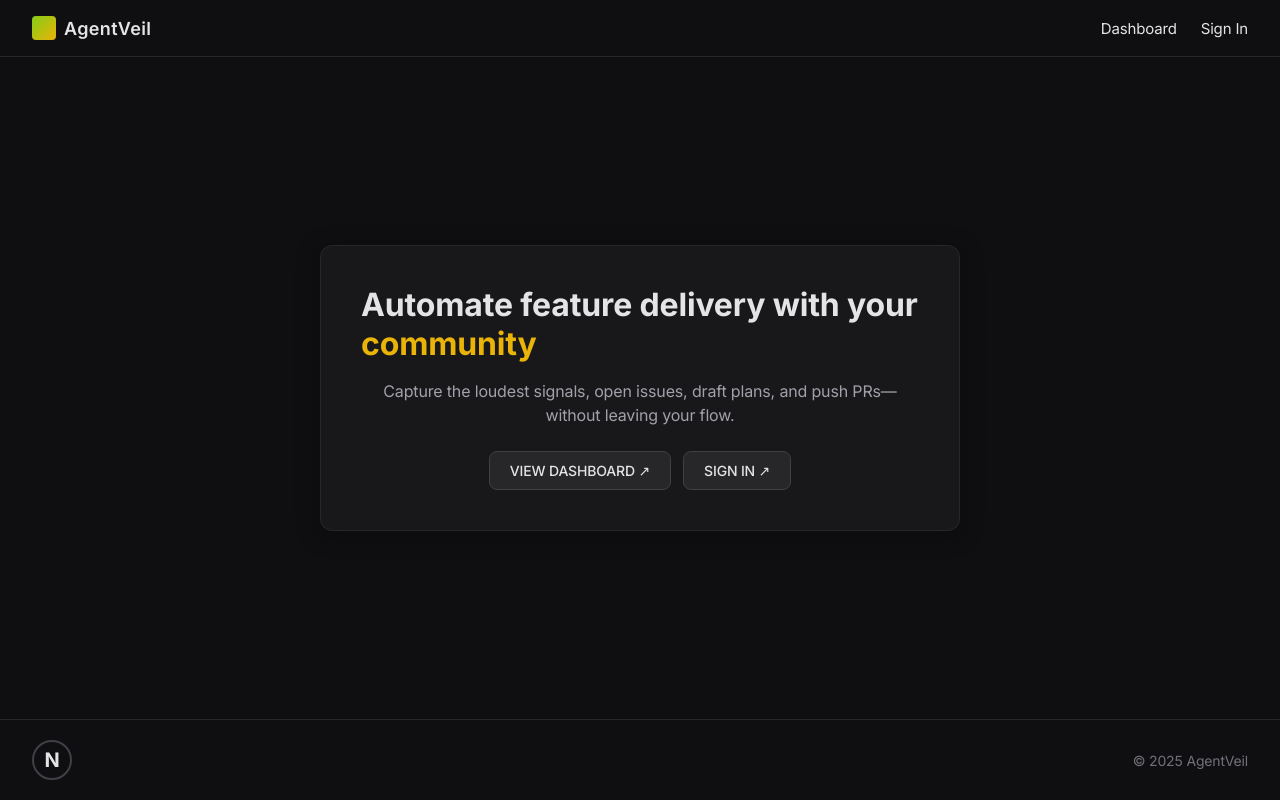
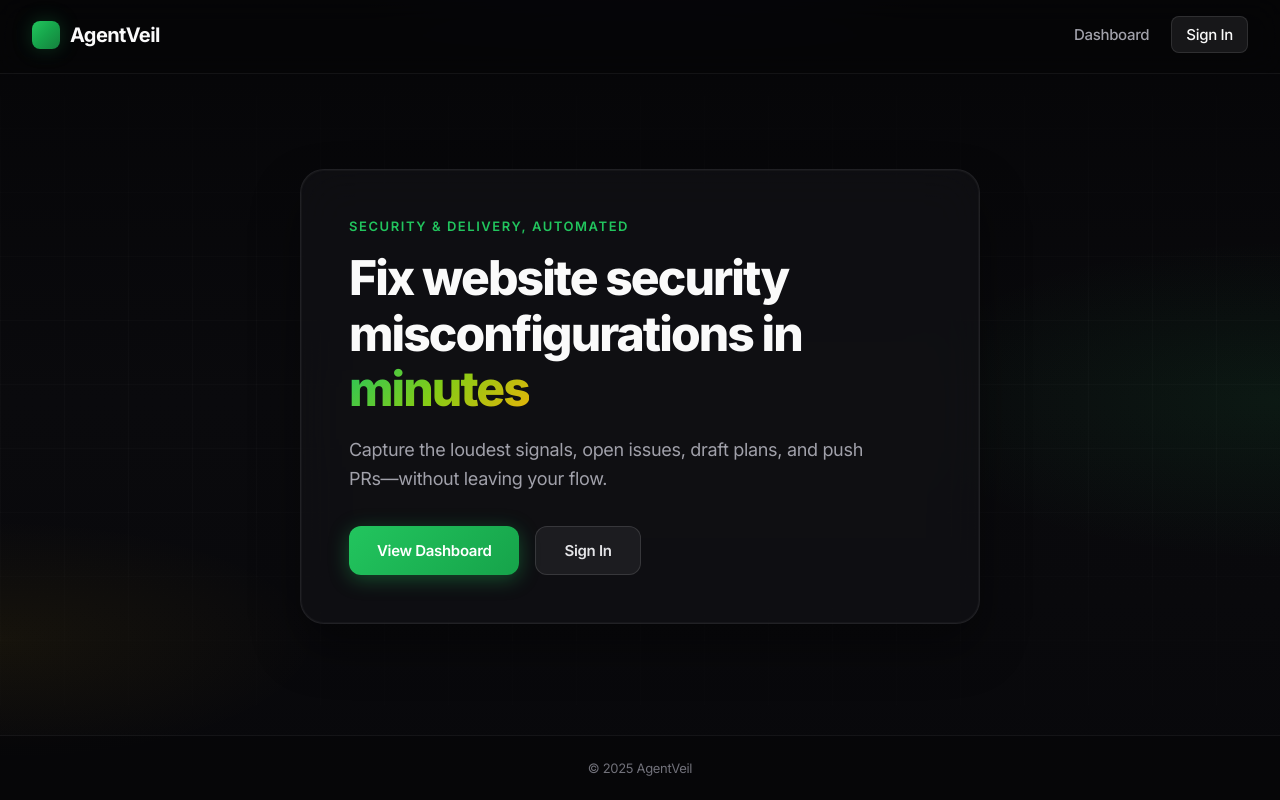
Before and after one commit to reknahs/agent-veil, a Next.js app: page / in a window 1280 px wide. Built offline with nearby package versions, Linux system fonts and the light colour scheme; no server answers.

Commit message:
UI: modern homepage and dashboard, new headline and tagline
Made-with: Cursor

```diff
--- a/app/globals.css
+++ b/app/globals.css
@@ -1,34 +1,39 @@
 * {
   box-sizing: border-box;
 }
-html,
+html {
+  scroll-behavior: smooth;
+}
 body {
   margin: 0;
   min-height: 100vh;
   font-family: system-ui, -apple-system, BlinkMacSystemFont, "Segoe UI", sans-serif;
-  background: linear-gradient(165deg, #08080a 0%, #0d0d10 40%, #12121a 100%);
-  color: #f4f4f5;
+  background: #050507;
+  color: #fafafa;
   -webkit-font-smoothing: antialiased;
-  letter-spacing: -0.01em;
+  -moz-osx-font-smoothing: grayscale;
+  letter-spacing: -0.02em;
 }
 
 .dashboard {
   min-height: 100vh;
   display: flex;
   flex-direction: column;
+  background: linear-gradient(180deg, #050507 0%, #0a0a0d 40%, #08080b 100%);
 }
 .dashboard-header {
   padding: 2rem 2.5rem;
-  border-bottom: 1px solid rgba(63, 63, 70, 0.4);
-  background: rgba(13, 13, 18, 0.85);
+  border-bottom: 1px solid rgba(255, 255, 255, 0.06);
+  background: rgba(8, 8, 10, 0.75);
   backdrop-filter: blur(20px);
-  animation: dashboardHeaderIn 0.4s ease-out;
-  box-shadow: 0 1px 0 rgba(255, 255, 255, 0.03);
+  -webkit-backdrop-filter: blur(20px);
+  animation: dashboardHeaderIn 0.45s cubic-bezier(0.22, 1, 0.36, 1) forwards;
+  box-shadow: 0 1px 0 rgba(255, 255, 255, 0.04);
 }
 @keyframes dashboardHeaderIn {
   from {
     opacity: 0;
-    transform: translateY(-8px);
+    transform: translateY(-12px);
   }
   to {
     opacity: 1;
@@ -44,10 +49,10 @@ body {
 }
 .dashboard-title-block h1 {
   margin: 0 0 0.25rem 0;
-  font-size: 1.75rem;
-  font-weight: 700;
-  letter-spacing: -0.03em;
-  background: linear-gradient(135deg, #fff 0%, #a1a1aa 70%);
+  font-size: 1.875rem;
+  font-weight: 800;
+  letter-spacing: -0.04em;
+  background: linear-gradient(135deg, #fafafa 0%, #d4d4d8 100%);
   -webkit-background-clip: text;
   -webkit-text-fill-color: transparent;
   background-clip: text;
@@ -55,56 +60,63 @@ body {
 .dashboard-tagline {
   margin: 0;
   color: #71717a;
-  font-size: 0.875rem;
+  font-size: 0.9375rem;
   font-weight: 500;
 }
 .dashboard-target-row {
   display: flex;
   align-items: center;
-  gap: 0.75rem;
-  margin-top: 1.25rem;
+  gap: 1rem;
+  margin-top: 1.5rem;
   flex-wrap: wrap;
 }
 .target-label {
   font-size: 0.8125rem;
-  font-weight: 500;
+  font-weight: 600;
   color: #a1a1aa;
+  text-transform: uppercase;
+  letter-spacing: 0.05em;
 }
 .target-input {
   flex: 1;
   min-width: 200px;
   max-width: 420px;
-  padding: 0.5rem 0.875rem;
-  font-size: 0.875rem;
-  color: #f4f4f5;
-  background: rgba(24, 24, 27, 0.9);
-  border: 1px solid #27272a;
-  border-radius: 8px;
+  padding: 0.625rem 1rem;
+  font-size: 0.9375rem;
+  color: #fafafa;
+  background: rgba(18, 18, 22, 0.8);
+  border: 1px solid rgba(255, 255, 255, 0.08);
+  border-radius: 12px;
   outline: none;
-  transition: border-color 0.2s ease, box-shadow 0.2s ease;
+  transition: border-color 0.2s ease, box-shadow 0.2s ease, background 0.2s ease;
 }
 .target-input:focus {
-  border-color: #52525b;
-  box-shadow: 0 0 0 2px rgba(82, 82, 91, 0.25);
+  border-color: rgba(34, 197, 94, 0.5);
+  box-shadow: 0 0 0 3px rgba(34, 197, 94, 0.15);
+  background: rgba(24, 24, 28, 0.9);
 }
 .target-input::placeholder {
   color: #52525b;
 }
 .dashboard-actions {
   display: flex;
-  gap: 0.625rem;
+  gap: 0.75rem;
   flex-wrap: wrap;
-  margin-top: 1rem;
+  margin-top: 1.25rem;
 }
 .dashboard-pr-status {
-  margin: 0.875rem 0 0 0;
-  font-size: 0.8125rem;
+  margin: 1rem 0 0 0;
+  padding: 0.75rem 1rem;
+  font-size: 0.875rem;
   color: #a1a1aa;
+  background: rgba(34, 197, 94, 0.08);
+  border-radius: 10px;
+  border: 1px solid rgba(34, 197, 94, 0.2);
 }
 .dashboard-pr-status .pr-link {
   color: #22c55e;
   text-decoration: none;
-  font-weight: 500;
+  font-weight: 600;
 }
 .dashboard-pr-status .pr-link:hover {
   text-decoration: underline;
@@ -113,70 +125,71 @@ body {
   color: #71717a;
 }
 .btn {
-  padding: 0.5rem 1rem;
-  border-radius: 8px;
-  font-size: 0.8125rem;
+  padding: 0.625rem 1.25rem;
+  border-radius: 12px;
+  font-size: 0.875rem;
   font-weight: 600;
   cursor: pointer;
   border: none;
-  transition: all 0.2s ease;
+  transition: transform 0.2s ease, box-shadow 0.2s ease, filter 0.2s ease;
 }
 .btn:hover:not(:disabled) {
-  transform: translateY(-1px);
+  transform: translateY(-2px);
 }
 .btn:active:not(:disabled) {
   transform: translateY(0);
 }
 .btn:disabled {
-  opacity: 0.6;
+  opacity: 0.5;
   cursor: not-allowed;
 }
 .btn-primary {
   background: linear-gradient(135deg, #ef4444 0%, #dc2626 100%);
   color: white;
-  box-shadow: 0 1px 2px rgba(0, 0, 0, 0.25);
+  box-shadow: 0 4px 16px rgba(239, 68, 68, 0.3);
 }
 .btn-primary:hover:not(:disabled) {
-  background: linear-gradient(135deg, #f87171 0%, #ef4444 100%);
-  box-shadow: 0 4px 12px rgba(239, 68, 68, 0.35);
+  box-shadow: 0 6px 24px rgba(239, 68, 68, 0.4);
+  filter: brightness(1.08);
 }
 .btn-secondary {
-  background: rgba(39, 39, 42, 0.9);
+  background: rgba(255, 255, 255, 0.06);
   color: #e4e4e7;
-  border: 1px solid #3f3f46;
+  border: 1px solid rgba(255, 255, 255, 0.1);
 }
 .btn-secondary:hover:not(:disabled) {
-  background: #3f3f46;
-  border-color: #52525b;
+  background: rgba(255, 255, 255, 0.1);
+  border-color: rgba(255, 255, 255, 0.15);
+  box-shadow: 0 4px 16px rgba(0, 0, 0, 0.2);
 }
 .btn-ghost {
   background: transparent;
   color: #a1a1aa;
-  border: 1px solid transparent;
+  border: 1px solid rgba(255, 255, 255, 0.06);
 }
 .btn-ghost:hover:not(:disabled) {
-  background: rgba(39, 39, 42, 0.6);
+  background: rgba(255, 255, 255, 0.06);
   color: #e4e4e7;
 }
 
 .dashboard-main {
   flex: 1;
   display: grid;
-  grid-template-columns: 1fr 340px;
+  grid-template-columns: 1fr 360px;
   gap: 0;
   min-height: 0;
 }
 .dashboard-graph {
-  padding: 1.5rem 2.5rem;
+  padding: 1.75rem 2.5rem;
   display: flex;
   flex-direction: column;
   min-height: 0;
-  animation: dashboardSectionIn 0.45s ease-out 0.05s both;
+  animation: dashboardSectionIn 0.5s cubic-bezier(0.22, 1, 0.36, 1) 0.05s both;
 }
 @keyframes dashboardSectionIn {
   from {
     opacity: 0;
-    transform: translateX(-12px);
+    transform: translateX(-16px);
   }
   to {
     opacity: 1;
@@ -185,13 +198,13 @@ body {
 }
 .dashboard-graph h2 {
   margin: 0 0 0.25rem 0;
-  font-size: 1rem;
-  font-weight: 600;
-  color: #e4e4e7;
-  letter-spacing: -0.01em;
+  font-size: 1.125rem;
+  font-weight: 700;
+  color: #fafafa;
+  letter-spacing: -0.02em;
 }
 .dashboard-graph-hint {
-  margin: 0 0 0.75rem 0;
+  margin: 0 0 1rem 0;
   font-size: 0.8125rem;
   color: #71717a;
 }
@@ -199,15 +212,16 @@ body {
   flex: 1;
   height: 520px;
   min-height: 400px;
-  border-radius: 16px;
-  border: 1px solid rgba(63, 63, 70, 0.4);
+  border-radius: 20px;
+  border: 1px solid rgba(255, 255, 255, 0.06);
   overflow: hidden;
-  background: rgba(18, 18, 24, 0.6);
+  background: rgba(12, 12, 16, 0.6);
+  box-shadow: 0 0 0 1px rgba(255, 255, 255, 0.03) inset, 0 8px 32px rgba(0, 0, 0, 0.3);
   transition: border-color 0.25s ease, box-shadow 0.25s ease;
 }
 .graph-container:hover {
-  border-color: rgba(82, 82, 91, 0.6);
-  box-shadow: 0 8px 32px rgba(0, 0, 0, 0.5);
+  border-color: rgba(255, 255, 255, 0.1);
+  box-shadow: 0 0 0 1px rgba(255, 255, 255, 0.04) inset, 0 12px 40px rgba(0, 0, 0, 0.4);
 }
 .graph-placeholder {
   height: 100%;
@@ -216,16 +230,16 @@ body {
   align-items: center;
   justify-content: center;
   color: #71717a;
-  font-size: 0.875rem;
+  font-size: 0.9375rem;
 }
 
 .dashboard-feed {
-  border-left: 1px solid rgba(39, 39, 42, 0.8);
+  border-left: 1px solid rgba(255, 255, 255, 0.06);
   display: flex;
   flex-direction: column;
   min-height: 0;
-  background: rgba(9, 9, 11, 0.3);
-  animation: dashboardSectionIn 0.45s ease-out 0.1s both;
+  background: rgba(6, 6, 8, 0.5);
+  animation: dashboardSectionIn 0.5s cubic-bezier(0.22, 1, 0.36, 1) 0.1s both;
 }
 .breach-feed {
   height: 100%;
@@ -234,102 +248,147 @@ body {
   min-height: 0;
 }
 .breach-feed-header {
-  padding: 1rem 1.5rem;
-  font-size: 0.8125rem;
-  font-weight: 600;
+  padding: 1.25rem 1.5rem;
+  font-size: 0.75rem;
+  font-weight: 700;
   text-transform: uppercase;
-  letter-spacing: 0.05em;
+  letter-spacing: 0.08em;
   color: #71717a;
-  border-bottom: 1px solid rgba(39, 39, 42, 0.8);
+  border-bottom: 1px solid rgba(255, 255, 255, 0.06);
 }
 .breach-feed-list {
   flex: 1;
   overflow-y: auto;
-  padding: 0.5rem;
+  padding: 0.75rem;
 }
 .breach-feed-loading,
 .breach-feed-empty {
-  padding: 1rem;
+  padding: 1.25rem;
   color: #71717a;
-  font-size: 0.875rem;
+  font-size: 0.9375rem;
 }
 .breach-feed-item {
-  padding: 0.5rem 0.75rem;
-  margin-bottom: 0.25rem;
-  border-radius: 4px;
-  border-left: 3px solid #a1a1aa;
-  background: #18181b;
-  font-size: 0.8125rem;
-  transition: background 0.2s ease, border-left-color 0.2s ease, transform 0.2s ease;
+  padding: 0.75rem 1rem;
+  margin-bottom: 0.5rem;
+  border-radius: 12px;
+  border-left: 3px solid #52525b;
+  background: rgba(24, 24, 28, 0.6);
+  font-size: 0.875rem;
+  transition: background 0.2s ease, border-left-color 0.2s ease, transform 0.2s ease, box-shadow 0.2s ease;
 }
 .breach-feed-item:hover {
-  background: #27272a;
-  border-left-color: #eab308;
-  transform: translateX(2px);
+  background: rgba(39, 39, 45, 0.7);
+  border-left-color: #22c55e;
+  transform: translateX(4px);
+  box-shadow: 0 4px 12px rgba(0, 0, 0, 0.2);
 }
 .breach-feed-time {
   display: block;
   color: #71717a;
   font-size: 0.75rem;
-  margin-bottom: 0.125rem;
+  margin-bottom: 0.25rem;
+  font-weight: 500;
 }
 .breach-feed-message {
   color: #e4e4e7;
+  line-height: 1.45;
 }
 
-/* Landing (Vector-style) */
+/* Landing — modern */
 .landing {
   min-height: 100vh;
   display: flex;
   flex-direction: column;
-  background: #0f0f12;
+  position: relative;
+  isolation: isolate;
+}
+.landing-bg {
+  position: fixed;
+  inset: 0;
+  z-index: -1;
+  overflow: hidden;
+}
+.landing-bg-gradient {
+  position: absolute;
+  inset: 0;
+  background:
+    radial-gradient(ellipse 80% 50% at 50% -20%, rgba(120, 80, 220, 0.15) 0%, transparent 50%),
+    radial-gradient(ellipse 60% 40% at 100% 50%, rgba(34, 197, 94, 0.08) 0%, transparent 50%),
+    radial-gradient(ellipse 50% 30% at 0% 80%, rgba(234, 179, 8, 0.06) 0%, transparent 50%),
+    linear-gradient(180deg, #050507 0%, #0a0a0d 50%, #08080b 100%);
+}
+.landing-bg-grid {
+  position: absolute;
+  inset: 0;
+  background-image: linear-gradient(rgba(255,255,255,0.02) 1px, transparent 1px),
+    linear-gradient(90deg, rgba(255,255,255,0.02) 1px, transparent 1px);
+  background-size: 64px 64px;
+  mask-image: linear-gradient(180deg, transparent 0%, black 40%, black 60%, transparent 100%);
+  -webkit-mask-image: linear-gradient(180deg, transparent 0%, black 40%, black 60%, transparent 100%);
 }
 .landing-nav {
   display: flex;
   align-items: center;
   justify-content: space-between;
-  padding: 1rem 2rem;
-  border-bottom: 1px solid #27272a;
-  transition: border-color 0.2s ease;
+  padding: 1rem 2rem 1.25rem;
+  background: rgba(5, 5, 7, 0.6);
+  backdrop-filter: blur(16px);
+  -webkit-backdrop-filter: blur(16px);
+  border-bottom: 1px solid rgba(255, 255, 255, 0.06);
+  transition: background 0.2s ease;
 }
 .landing-logo {
   display: flex;
   align-items: center;
-  gap: 0.5rem;
+  gap: 0.625rem;
   transition: transform 0.2s ease;
 }
 .landing-logo:hover {
   transform: scale(1.02);
 }
 .landing-logo-icon {
-  width: 24px;
-  height: 24px;
-  border-radius: 4px;
-  background: linear-gradient(135deg, #84cc16 0%, #eab308 100%);
-  transition: filter 0.2s ease;
+  width: 28px;
+  height: 28px;
+  border-radius: 8px;
+  background: linear-gradient(135deg, #22c55e 0%, #16a34a 50%, #15803d 100%);
+  box-shadow: 0 0 20px rgba(34, 197, 94, 0.25);
+  transition: box-shadow 0.2s ease;
 }
 .landing-logo:hover .landing-logo-icon {
-  filter: brightness(1.1);
+  box-shadow: 0 0 28px rgba(34, 197, 94, 0.35);
 }
 .landing-logo-text {
-  font-size: 1.125rem;
-  font-weight: 600;
-  color: #e4e4e7;
-  letter-spacing: 0.02em;
+  font-size: 1.25rem;
+  font-weight: 700;
+  color: #fafafa;
+  letter-spacing: -0.03em;
 }
 .landing-nav-links {
   display: flex;
-  gap: 1.5rem;
+  align-items: center;
+  gap: 0.5rem;
 }
 .landing-nav-link {
-  color: #e4e4e7;
+  color: #a1a1aa;
   font-size: 0.9375rem;
+  font-weight: 500;
   text-decoration: none;
-  transition: color 0.2s ease, transform 0.2s ease;
+  padding: 0.5rem 0.875rem;
+  border-radius: 8px;
+  transition: color 0.2s ease, background 0.2s ease;
 }
 .landing-nav-link:hover {
-  color: #a1a1aa;
-  transform: translateY(-1px);
+  color: #fafafa;
+  background: rgba(255, 255, 255, 0.06);
+}
+.landing-nav-cta {
+  color: #fafafa;
+  background: rgba(255, 255, 255, 0.08);
+  border: 1px solid rgba(255, 255, 255, 0.1);
+}
+.landing-nav-cta:hover {
+  background: rgba(255, 255, 255, 0.12);
+  border-color: rgba(255, 255, 255, 0.15);
 }
 
 .landing-hero {
@@ -337,97 +396,109 @@ body {
   display: flex;
   align-items: center;
   justify-content: center;
-  padding: 3rem 1.5rem;
+  padding: 4rem 1.5rem 5rem;
 }
 .landing-hero-card {
   width: 100%;
-  max-width: 640px;
-  padding: 2.5rem;
-  background: #18181b;
-  border-radius: 12px;
-  border: 1px solid #27272a;
-  box-shadow: 0 4px 24px rgba(0, 0, 0, 0.3);
-  animation: landingCardIn 0.5s ease-out;
+  max-width: 680px;
+  padding: 3rem;
+  background: rgba(18, 18, 22, 0.7);
+  backdrop-filter: blur(24px);
+  -webkit-backdrop-filter: blur(24px);
+  border-radius: 24px;
+  border: 1px solid rgba(255, 255, 255, 0.08);
+  box-shadow: 0 24px 48px rgba(0, 0, 0, 0.4), 0 0 0 1px rgba(255, 255, 255, 0.03) inset;
+  animation: landingCardIn 0.6s cubic-bezier(0.22, 1, 0.36, 1) forwards;
 }
 @keyframes landingCardIn {
   from {
     opacity: 0;
-    transform: translateY(12px);
+    transform: translateY(20px);
   }
   to {
     opacity: 1;
     transform: translateY(0);
   }
 }
+.landing-eyebrow {
+  margin: 0 0 1rem 0;
+  font-size: 0.8125rem;
+  font-weight: 600;
+  text-transform: uppercase;
+  letter-spacing: 0.12em;
+  color: #22c55e;
+}
 .landing-headline {
-  margin: 0 0 1rem 0;
-  font-size: 2rem;
-  font-weight: 700;
-  line-height: 1.2;
-  color: #e4e4e7;
+  margin: 0 0 1.25rem 0;
+  font-size: clamp(2rem, 5vw, 3rem);
+  font-weight: 800;
+  line-height: 1.15;
+  letter-spacing: -0.04em;
+  color: #fafafa;
 }
 .landing-highlight {
-  color: #eab308;
-  font-weight: 700;
+  background: linear-gradient(135deg, #22c55e 0%, #84cc16 50%, #eab308 100%);
+  -webkit-background-clip: text;
+  -webkit-text-fill-color: transparent;
+  background-clip: text;
+  font-weight: 800;
 }
 .landing-subtext {
-  margin: 0 0 1.5rem 0;
-  font-size: 1rem;
-  line-height: 1.5;
+  margin: 0 0 2rem 0;
+  font-size: 1.125rem;
+  line-height: 1.6;
   color: #a1a1aa;
-  text-align: center;
+  max-width: 520px;
 }
 .landing-actions {
   display: flex;
-  gap: 0.75rem;
-  justify-content: center;
+  gap: 1rem;
   flex-wrap: wrap;
 }
 .landing-btn {
-  display: inline-block;
-  padding: 0.625rem 1.25rem;
-  font-size: 0.875rem;
-  font-weight: 500;
-  color: #e4e4e7;
-  background: #27272a;
-  border: 1px solid #3f3f46;
-  border-radius: 8px;
+  display: inline-flex;
+  align-items: center;
+  justify-content: center;
+  padding: 0.875rem 1.75rem;
+  font-size: 0.9375rem;
+  font-weight: 600;
   text-decoration: none;
-  transition: background 0.2s ease, color 0.2s ease, transform 0.2s ease, box-shadow 0.2s ease;
+  border-radius: 12px;
+  transition: transform 0.2s ease, box-shadow 0.2s ease, filter 0.2s ease;
 }
 .landing-btn:hover {
-  background: #3f3f46;
+  transform: translateY(-2px);
+}
+.landing-btn-primary {
   color: #fff;
-  transform: translateY(-2px);
-  box-shadow: 0 4px 12px rgba(0, 0, 0, 0.4);
+  background: linear-gradient(135deg, #22c55e 0%, #16a34a 100%);
+  border: none;
+  box-shadow: 0 4px 20px rgba(34, 197, 94, 0.35);
+}
+.landing-btn-primary:hover {
+  box-shadow: 0 8px 28px rgba(34, 197, 94, 0.45);
+  filter: brightness(1.05);
+}
+.landing-btn-secondary {
+  color: #e4e4e7;
+  background: rgba(255, 255, 255, 0.06);
+  border: 1px solid rgba(255, 255, 255, 0.12);
+}
+.landing-btn-secondary:hover {
+  background: rgba(255, 255, 255, 0.1);
+  border-color: rgba(255, 255, 255, 0.18);
 }
 
 .landing-footer {
   display: flex;
   align-items: center;
-  justify-content: space-between;
-  padding: 1.25rem 2rem;
-  border-top: 1px solid #27272a;
-}
-.landing-footer-n {
-  width: 40px;
-  height: 40px;
-  display: flex;
-  align-items: center;
   justify-content: center;
-  border-radius: 50%;
-  border: 2px solid #3f3f46;
-  font-size: 1.25rem;
-  font-weight: 700;
-  color: #e4e4e7;
-  transition: border-color 0.2s ease, transform 0.2s ease;
-}
-.landing-footer-n:hover {
-  border-color: #71717a;
-  transform: rotate(5deg);
+  padding: 1.5rem 2rem;
+  border-top: 1px solid rgba(255, 255, 255, 0.06);
+  background: rgba(5, 5, 7, 0.5);
 }
 .landing-footer-copy {
-  font-size: 0.875rem;
+  font-size: 0.8125rem;
   color: #71717a;
 }
 
@@ -435,14 +506,15 @@ body {
 .modal-overlay {
   position: fixed;
   inset: 0;
-  background: rgba(0, 0, 0, 0.7);
-  backdrop-filter: blur(8px);
+  background: rgba(0, 0, 0, 0.75);
+  backdrop-filter: blur(12px);
+  -webkit-backdrop-filter: blur(12px);
   display: flex;
   align-items: center;
   justify-content: center;
   z-index: 1000;
   padding: 1.5rem;
-  animation: modalFadeIn 0.2s ease-out;
+  animation: modalFadeIn 0.25s ease-out;
 }
 @keyframes modalFadeIn {
   from { opacity: 0; }
@@ -453,16 +525,17 @@ body {
   max-width: 480px;
   max-height: 90vh;
   overflow-y: auto;
-  background: linear-gradient(180deg, #18181b 0%, #0f0f12 100%);
-  border-radius: 16px;
-  border: 1px solid rgba(63, 63, 70, 0.5);
-  box-shadow: 0 24px 48px rgba(0, 0, 0, 0.5), 0 0 0 1px rgba(255, 255, 255, 0.05);
-  animation: modalSlideIn 0.3s ease-out;
+  background: linear-gradient(180deg, rgba(24, 24, 28, 0.95) 0%, rgba(12, 12, 16, 0.98) 100%);
+  backdrop-filter: blur(20px);
+  border-radius: 20px;
+  border: 1px solid rgba(255, 255, 255, 0.08);
+  box-shadow: 0 24px 48px rgba(0, 0, 0, 0.5), 0 0 0 1px rgba(255, 255, 255, 0.05) inset;
+  animation: modalSlideIn 0.35s cubic-bezier(0.22, 1, 0.36, 1) forwards;
 }
 @keyframes modalSlideIn {
   from {
     opacity: 0;
-    transform: scale(0.96) translateY(-8px);
+    transform: scale(0.96) translateY(-12px);
   }
   to {
     opacity: 1;
--- a/app/page.tsx
+++ b/app/page.tsx
@@ -4,6 +4,11 @@ import Link from "next/link";
 export default function HomePage() {
   return (
     <div className="landing">
+      <div className="landing-bg">
+        <div className="landing-bg-gradient" />
+        <div className="landing-bg-grid" aria-hidden />
+      </div>
+
       <nav className="landing-nav">
         <div className="landing-logo">
           <span className="landing-logo-icon" aria-hidden />
@@ -13,7 +18,7 @@ export default function HomePage() {
           <Link href="/dashboard" className="landing-nav-link">
             Dashboard
           </Link>
-          <Link href="#" className="landing-nav-link">
+          <Link href="#" className="landing-nav-link landing-nav-cta">
             Sign In
           </Link>
         </div>
@@ -21,26 +26,26 @@ export default function HomePage() {
 
       <main className="landing-hero">
         <div className="landing-hero-card">
+          <p className="landing-eyebrow">Security & delivery, automated</p>
           <h1 className="landing-headline">
-            Automate feature delivery with your{" "}
-            <span className="landing-highlight">community</span>
+            Fix website security misconfigurations in{" "}
+            <span className="landing-highlight">minutes</span>
           </h1>
           <p className="landing-subtext">
             Capture the loudest signals, open issues, draft plans, and push PRs—without leaving your flow.
           </p>
           <div className="landing-actions">
-            <Link href="/dashboard" className="landing-btn">
-              VIEW DASHBOARD ↗
+            <Link href="/dashboard" className="landing-btn landing-btn-primary">
+              View Dashboard
             </Link>
-            <Link href="#" className="landing-btn">
-              SIGN IN ↗
+            <Link href="#" className="landing-btn landing-btn-secondary">
+              Sign In
             </Link>
           </div>
         </div>
       </main>
 
       <footer className="landing-footer">
-        <div className="landing-footer-n" aria-hidden>N</div>
         <div className="landing-footer-copy">© 2025 AgentVeil</div>
       </footer>
     </div>
```
